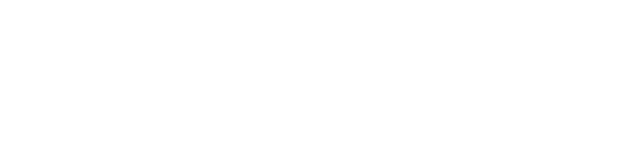
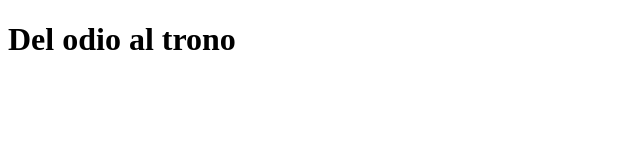
Before and after one commit to Julian28010a/PaginaTributo, a plain HTML site: page esquema/index.html in a window 1280 px wide. Shown: the whole page, without its empty margins (0-640 px from the left). Drawn offline with Linux system fonts and the light colour scheme.

Commit message:
firts commit

```diff
--- a/esquema/index.html
+++ b/esquema/index.html
@@ -6,5 +6,7 @@
     <title>Angel Di María</title>
 </head>
 <body>
+    <h1> Del odio al trono </h1>
+
 </body>
 </html>
```
